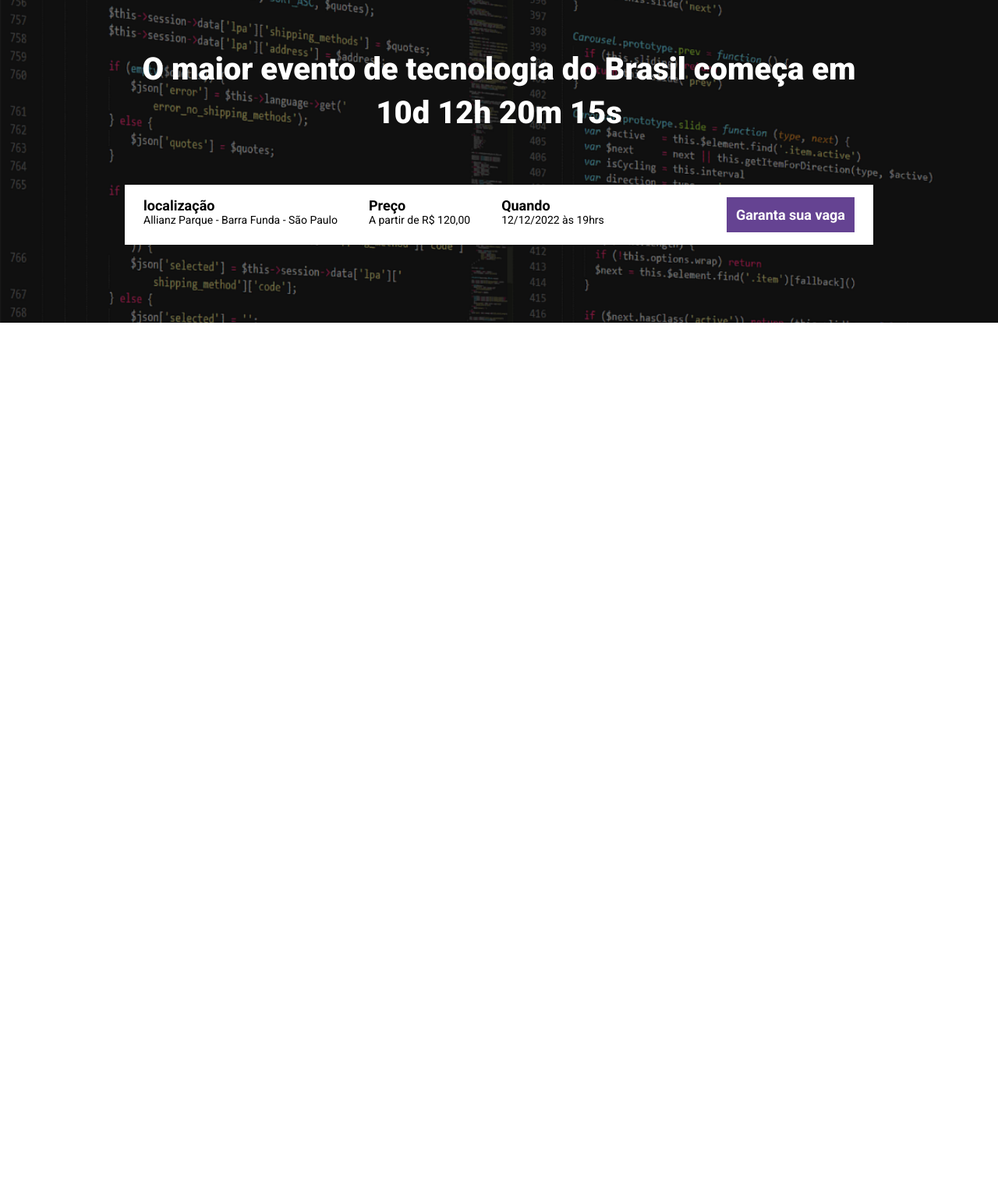
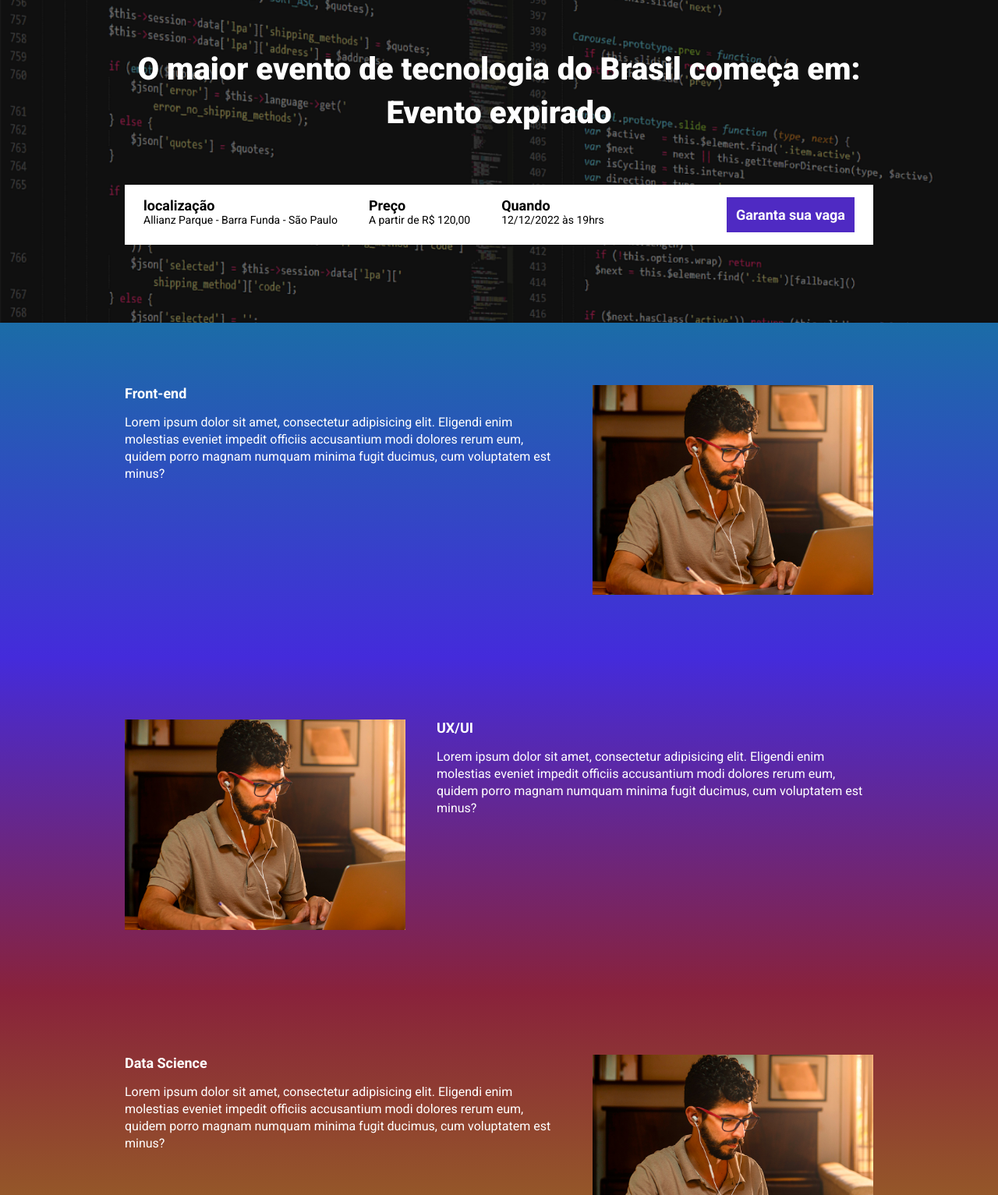
Before and after one commit to Marcolinuxx/ebac_tech_talks, a website built with Parcel: page src/index.html in a window 1280 px wide. Shown: the part 147-1680 px from the top of the page at 78% size. Before the commit the page ends 800 px from the top, so only its background shows below. Built offline with nearby package versions, Linux system fonts and the light colour scheme.

Commit message:
criando contagem regressiva

```diff
--- a/package.json
+++ b/package.json
@@ -2,9 +2,9 @@
   "name": "projeto-evento",
   "version": "1.0.0",
   "description": "",
-  "main": "index.js",
   "scripts": {
     "dev": "parcel src/index.html src/styles/main.scss src/scripts/main.js",
+    "build": "parcel build src/index.html",
     "test": "echo \"Error: no test specified\" && exit 1"
   },
   "keywords": [],
--- a/src/index.html
+++ b/src/index.html
@@ -9,13 +9,14 @@
     <link rel="preconnect" href="https://fonts.gstatic.com" crossorigin>
     <link href="https://fonts.googleapis.com/css2?family=Lobster&family=Roboto:wght@400;700;900&family=Signika&display=swap" rel="stylesheet">
     <link rel="stylesheet" href="styles/main.scss">
+    <link rel="stylesheet" href="https://unpkg.com/aos@next/dist/aos.css" />
 </head>
 <body>
     <header class="hero">
         <div class="container">
             <img class="hero__logo" src="./images/ebac_logo.svg" alt="EBAC">
             <p class="hero__text">
-                O maior evento de tecnologia do Brasil começa em 10d 12h 20m 15s
+                O maior evento de tecnologia do Brasil começa em: <span id="contador"></span>
             </p>
             <div class="infos-bar">
                 <ul class="infos-bar__infos">
@@ -37,8 +38,53 @@
                 </a>
             </div>
         </div>
+    </header>
 
-    </header>
+    <section class="event event--frontend">
+        <div class="container" data-aos="fade-right">
+            <div class="event__details">
+                <h2 class="event__details__title">Front-end</h2>
+                <p class="event__details__description">
+                    Lorem ipsum dolor sit amet, consectetur adipisicing elit. Eligendi enim molestias eveniet impedit officiis accusantium modi dolores rerum eum, quidem porro magnam numquam minima fugit ducimus, cum voluptatem est minus?
+                </p>
+            </div>
+            <img class="event__image" src="./images/frontend.png" alt="Front-end">
+        </div>
+    </section>
+    <section class="event event--ux-ui event--image-left">
+        <div class="container" data-aos="fade-left">
+            <div class="event__details">
+                <h2 class="event__details__title">UX/UI</h2>
+                <p class="event__details__description">
+                    Lorem ipsum dolor sit amet, consectetur adipisicing elit. Eligendi enim molestias eveniet impedit officiis accusantium modi dolores rerum eum, quidem porro magnam numquam minima fugit ducimus, cum voluptatem est minus?
+                </p>
+            </div>
+            <img class="event__image" src="./images/frontend.png" alt="Front-end">
+        </div>
+    </section>
+    <section class="event event--data-science">
+        <div class="container" data-aos="fade-right">
+            <div class="event__details">
+                <h2 class="event__details__title">Data Science</h2>
+                <p class="event__details__description">
+                    Lorem ipsum dolor sit amet, consectetur adipisicing elit. Eligendi enim molestias eveniet impedit officiis accusantium modi dolores rerum eum, quidem porro magnam numquam minima fugit ducimus, cum voluptatem est minus?
+                </p>
+            </div>
+            <img class="event__image" src="./images/frontend.png" alt="Front-end">
+        </div>
+    </section>
+    <section class="event event--backend event--image-left">
+        <div class="container" data-aos="fade-left">
+            <div class="event__details">
+                <h2 class="event__details__title">Back-end</h2>
+                <p class="event__details__description">
+                    Lorem ipsum dolor sit amet, consectetur adipisicing elit. Eligendi enim molestias eveniet impedit officiis accusantium modi dolores rerum eum, quidem porro magnam numquam minima fugit ducimus, cum voluptatem est minus?
+                </p>
+            </div>
+            <img class="event__image" src="./images/frontend.png" alt="Front-end">
+        </div>
+    </section>
+    <script src="https://unpkg.com/aos@next/dist/aos.js"></script>
     <script src="scripts/main.js"></script>
 </body>
 </html>
--- a/src/scripts/main.js
+++ b/src/scripts/main.js
@@ -1 +1,32 @@
-console.log("Olá mundo");
+AOS.init();
+
+const dataDoEvento = new Date("Oct 12, 2023 19:00:00");
+const timeStampDoEvento = dataDoEvento.getTime();
+
+const contaAsHoras = setInterval(function () {
+    const agora = new Date();
+    const timeStampAtual = agora.getTime();
+
+    const distanciaAteoEvento = timeStampDoEvento - timeStampAtual;
+
+    const diaEmMs = 1000 * 60 * 60 * 24;
+    const horaEmMs = 1000 * 60 * 60;
+    const minutoEmMs = 1000 * 60;
+
+    const diasAteoEvento = Math.floor(distanciaAteoEvento / diaEmMs);
+    const horasAteoEvento = Math.floor((distanciaAteoEvento % diaEmMs) / horaEmMs);
+    const minutosAteoEvento = Math.floor((distanciaAteoEvento % horaEmMs) / minutoEmMs);
+    const segundosAteoEvento = Math.floor((distanciaAteoEvento % minutoEmMs) / 1000);
+
+    console.log(diasAteoEvento);
+    console.log(horasAteoEvento);
+    console.log(minutosAteoEvento);
+    console.log(segundosAteoEvento);
+
+    document.getElementById('contador').innerHTML = `${diasAteoEvento}d ${horasAteoEvento}h ${minutosAteoEvento}m ${segundosAteoEvento}s`;
+
+    if(distanciaAteoEvento < 0) {
+        clearInterval(contaAsHoras);
+        document.getElementById('contador').innerHTML = 'Evento expirado';
+    }
+}, 1000);
--- /dev/null
+++ b/src/styles/_event.scss
@@ -0,0 +1,63 @@
+@use 'variables';
+
+.event {
+    padding: 80px 0;
+
+    &--frontend {
+        background-image: linear-gradient(variables.$blue1, variables.$blue2);
+    }
+
+    &--ux-ui {
+        background-image: linear-gradient(variables.$blue2, variables.$pink1);
+    }
+
+    &--data-science {
+        background-image: linear-gradient(variables.$pink1, variables.$yellow);
+    }
+
+    &--backend {
+        background-image: linear-gradient(variables.$yellow, variables.$pink1);
+    }
+
+    &--image-left {
+        .container {
+            flex-direction: row-reverse;
+        }
+    }
+
+    .container {
+        display: flex;
+        gap: 40px;
+    }
+
+    &__image {
+        max-width: 360px;
+    }
+
+    &__details {
+        &__title {
+            font-size: 18px;
+            font-weight: bold;
+            margin-bottom: 16px;
+        }
+
+        &__description {
+            line-height: 22px;
+        }
+    }
+
+    @media (max-width: 640px) {
+        .container {
+            display: block;
+        }
+
+        &__image {
+            width: 100%;
+        }
+
+        &__details {
+            margin-right: 0;
+            margin-bottom: 16px;
+        }
+    }
+}
--- /dev/null
+++ b/src/styles/_variables.scss
@@ -0,0 +1,8 @@
+$textColor: #fff;
+$secondaryColor: #000;
+
+$blue1: #1B6CA7;
+$blue2: #442BDB;
+$pink1: #89223B;
+$yellow: #9C791D;
+$purple: #4F2AC3;
--- a/src/styles/components/_buttons.scss
+++ b/src/styles/components/_buttons.scss
@@ -1,3 +1,5 @@
+@use '../variables';
+
 .button {
     padding: 12px;
     font-size: 18px;
@@ -8,7 +10,7 @@
 
     &--primary {
         color: #fff;
-        background-color: rgb(101, 67, 146);
+        background-color: variables.$purple;
 
     }
 
--- a/src/styles/components/_infos_bar.scss
+++ b/src/styles/components/_infos_bar.scss
@@ -1,6 +1,8 @@
+@use '../variables';
+
 .infos-bar {
     padding: 16px 24px;
-    background-color: #fff;
+    background-color: variables.$textColor;
     display: flex;
     justify-content: space-between;
 
@@ -10,12 +12,12 @@
 
         &__item {
             font-size: 14px;
-            color: #000;
+            color: variables.$secondaryColor;
 
             b{
                 font-size: 18px;
                 display: block;
-                color:#000;
+                color:variables.$secondaryColor;
             }
         }
     }
--- a/src/styles/main.scss
+++ b/src/styles/main.scss
@@ -1,13 +1,15 @@
 @use 'hero';
 @use 'components/infos_bar';
 @use 'components/buttons';
+@use 'event';
+@use 'variables';
 
 * {
     margin: 0;
     padding: 0;
     box-sizing: border-box;
     font-family: Roboto, sans-serif;
-    color: #fff;
+    color: variables.$textColor;
     list-style: none;
 }
 
```
